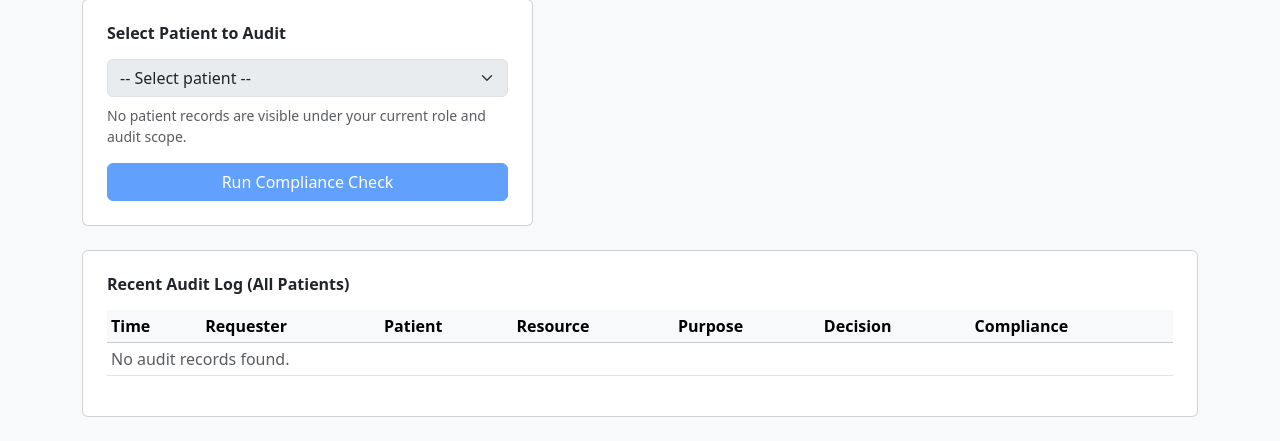
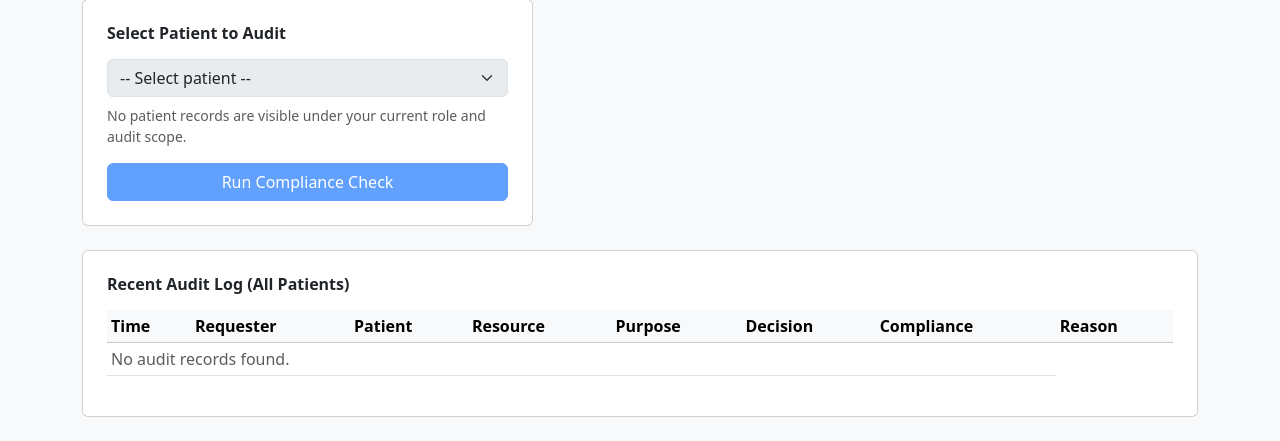
Before and after one commit to vincentNtabaazi/health-records-consent-management-system, a Django app: page /compliance/ in a window 1280 px wide. Shown: the part 378-819 px from the top of the page. Run offline with Django 5.2, Linux system fonts and the light colour scheme; the visitor is signed in with stand-in values (Sample User, id 1); data comes from the database, SQL or seed files in the repository; data that the repository does not hold is empty.

Commit message:
Add decision reasons to compliance dashboard

```diff
--- a/templates/pages/compliance_dashboard.html
+++ b/templates/pages/compliance_dashboard.html
@@ -224,6 +224,7 @@
                                 <th>Purpose</th>
                                 <th>Decision</th>
                                 <th>Compliance</th>
+                                <th>Reason</th>
                             </tr>
                         </thead>
                         <tbody>
@@ -250,6 +251,15 @@
                                     <span class="badge bg-danger">Non-Compliant</span>
                                     {% endif %}
                                 </td>
+                                <td>
+                                    {% if log.reason %}
+                                    <span class="text-muted small" title="{{ log.reason }}">
+                                        {{ log.reason|truncatechars:50 }}
+                                    </span>
+                                    {% else %}
+                                    <span class="text-muted small">-</span>
+                                    {% endif %}
+                                </td>
                             </tr>
                             {% empty %}
                             <tr><td colspan="7" class="text-muted">No audit records found.</td></tr>
```
